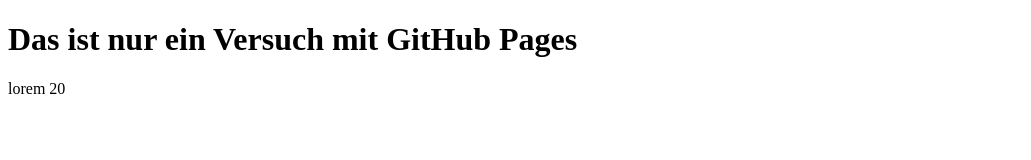
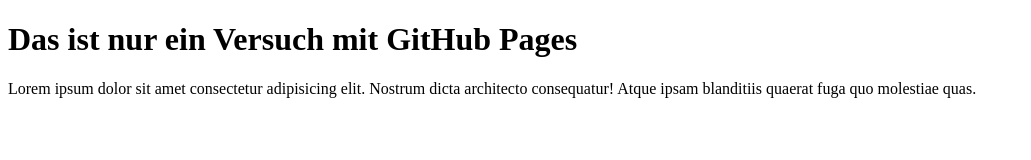
Before and after one commit to mig-29/mig, a plain HTML site: page index.html in a window 1280 px wide. Shown: the whole page, without its empty margins (0-1031 px from the left). Drawn offline with Linux system fonts and the light colour scheme.

Commit message:
Lorem 20 Added

```diff
--- a/index.html
+++ b/index.html
@@ -7,6 +7,10 @@
   </head>
   <body>
     <h1>Das ist nur ein Versuch mit GitHub Pages</h1>
-    <p>lorem 20</p>
+    <p>
+      Lorem ipsum dolor sit amet consectetur adipisicing elit. Nostrum dicta
+      architecto consequatur! Atque ipsam blanditiis quaerat fuga quo molestiae
+      quas.
+    </p>
   </body>
 </html>
```
